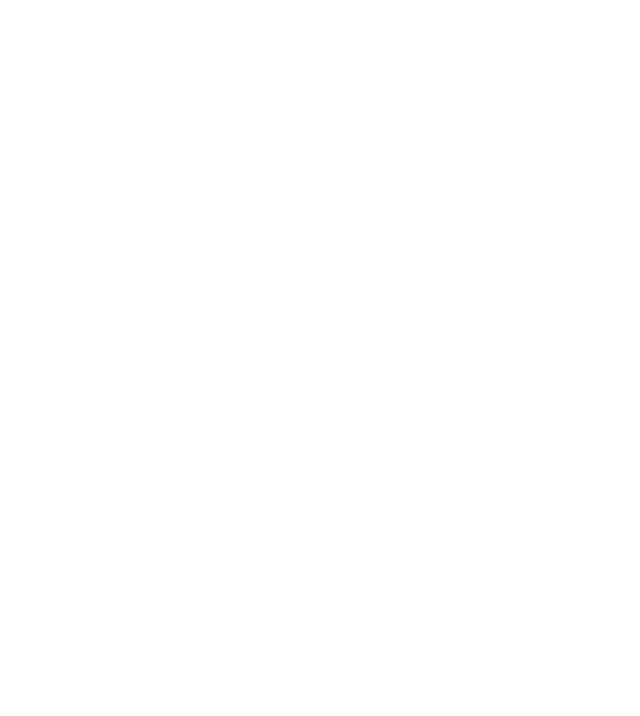
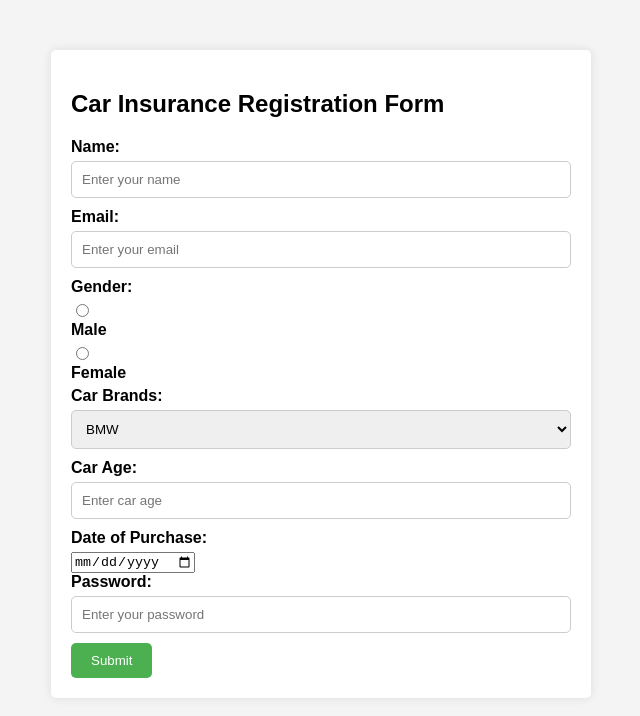
Before and after one commit to acciojob/car-insurance-form-hzratali, a website: page main.html in a window 1280 px wide. Shown: the whole page, without its empty margins (319-959 px from the left). Drawn offline with Linux system fonts and the light colour scheme.

Commit message:
created a submission

```diff
--- a/main.html
+++ b/main.html
@@ -8,9 +8,41 @@
 
 <body>
 	<!-- the entire body must be written by student -->
-    <script type="text/javascript" src="./script.js">
-</script>
+<div class="container">
+    <h2>Car Insurance Registration Form</h2>
+    <form action="#" method="post">
+        <label for="name">Name:</label>
+        <input type="text" id="name" name="name" placeholder="Enter your name" required>
 
+        <label for="email">Email:</label>
+        <input type="email" id="email" name="email" placeholder="Enter your email" required>
+
+        <label>Gender:</label>
+        <input type="radio" id="gender_male" name="gender" value="male" required>
+        <label for="gender_male">Male</label>
+        <input type="radio" id="gender_female" name="gender" value="female" required>
+        <label for="gender_female">Female</label>
+
+        <label for="cars">Car Brands:</label>
+        <select id="cars" name="cars">
+            <option value="BMW">BMW</option>
+            <option value="Audi">Audi</option>
+            <option value="Mercedes">Mercedes</option>
+        </select>
+
+        <label for="carage">Car Age:</label>
+        <input type="number" id="carage" name="carage" placeholder="Enter car age" required>
+
+        <label for="dop">Date of Purchase:</label>
+        <input type="date" id="dop" name="dop" required>
+
+        <label for="password">Password:</label>
+        <input type="password" id="password" name="password" placeholder="Enter your password" required>
+
+        <input type="submit" value="Submit">
+    </form>
+</div>
+    <script type="text/javascript" src="./script.js"></script>
 </body>
 
 </html>
--- a/styles.css
+++ b/styles.css
@@ -1,2 +1,41 @@
 
 /* Your CSS Code here. */
+body {
+        font-family: Arial, sans-serif;
+        background-color: #f4f4f4;
+    }
+    .container {
+        max-width: 500px;
+        margin: 50px auto;
+        padding: 20px;
+        background-color: #fff;
+        border-radius: 5px;
+        box-shadow: 0 0 10px rgba(0, 0, 0, 0.1);
+    }
+    label {
+        display: block;
+        margin-bottom: 5px;
+        font-weight: bold;
+    }
+    input[type="text"], input[type="email"], input[type="password"], input[type="number"], select {
+        width: 100%;
+        padding: 10px;
+        margin-bottom: 10px;
+        border: 1px solid #ccc;
+        border-radius: 5px;
+        box-sizing: border-box;
+    }
+    input[type="radio"] {
+        margin-right: 5px;
+    }
+    input[type="submit"] {
+        background-color: #4CAF50;
+        color: white;
+        border: none;
+        padding: 10px 20px;
+        border-radius: 5px;
+        cursor: pointer;
+    }
+    input[type="submit"]:hover {
+        background-color: #45a049;
+    }
```
